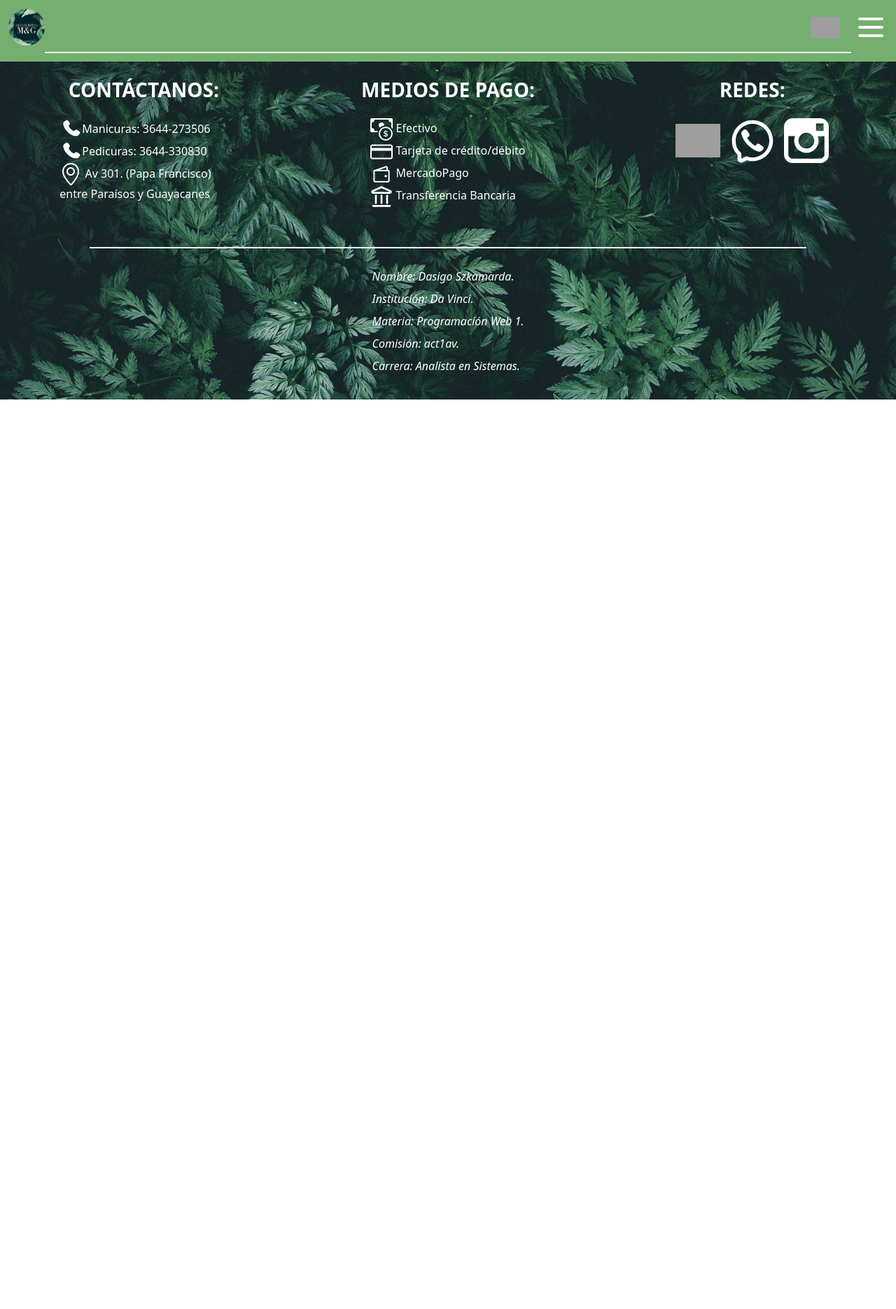
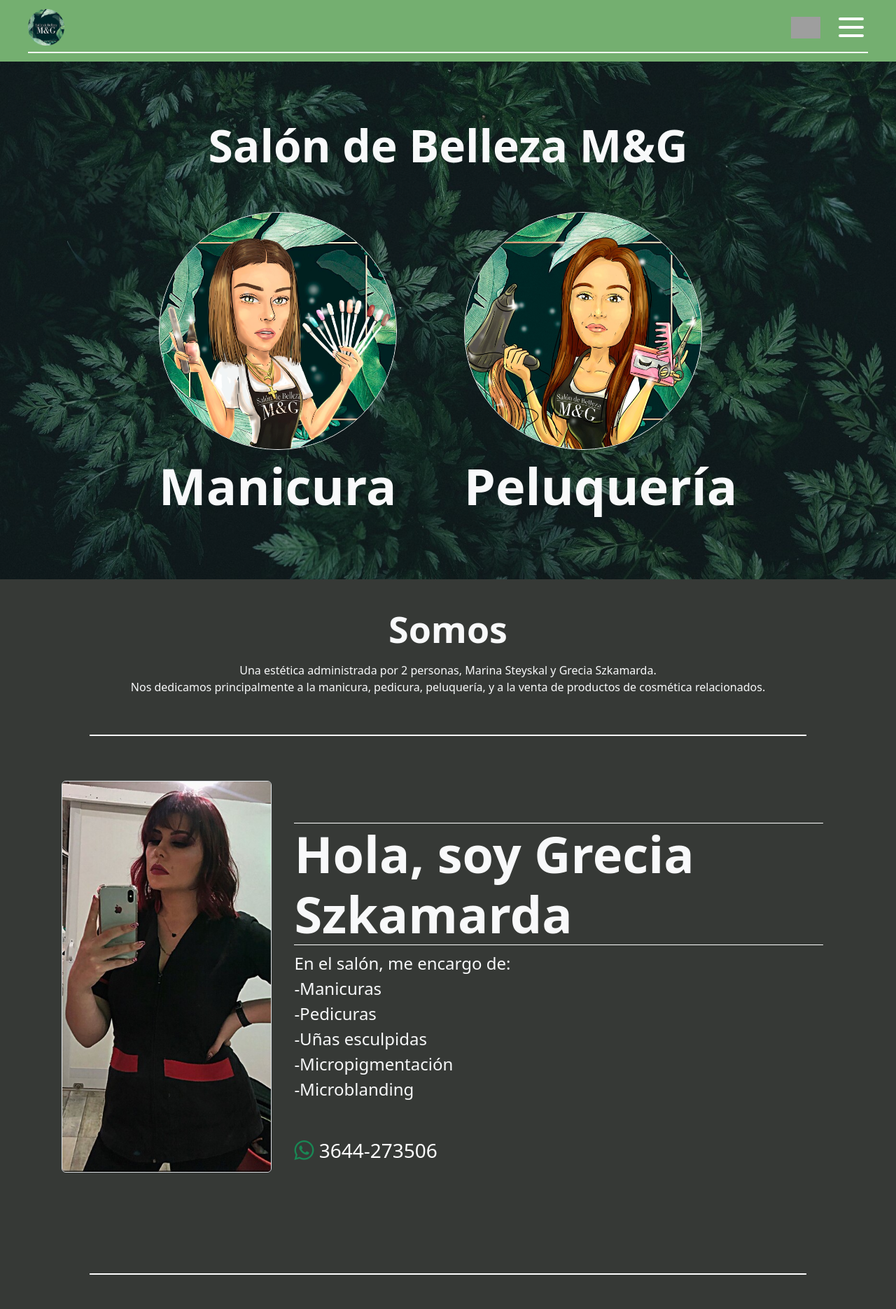
Before and after one commit to DasigoSZK/salonMG, a PHP site: page / in a window 1280 px wide. Shown: the top 1871 px of the page at 70% size. Before the commit the page ends 571 px from the top, so only its background shows below. Run offline with PHP 8.4, Linux system fonts and the light colour scheme; grey boxes are pictures that could not be loaded.

Commit message:
index html and css responsive, navbar container 1200px

```diff
--- a/contacto.html
+++ b/contacto.html
@@ -6,6 +6,7 @@
   <meta name="viewport" content="width=device-width, initial-scale=1.0">
   <!-- Bootstrap -->
   <link rel="stylesheet" href="https://cdn.jsdelivr.net/npm/bootstrap@5.3.2/dist/css/bootstrap.min.css">
+  <link rel="stylesheet" href="https://cdn.jsdelivr.net/npm/bootstrap-icons@1.11.2/font/bootstrap-icons.min.css">
   <!-- Estilos Propios -->
   <link rel="stylesheet" href="css/styles.css">
   <title>Salón de Belleza M&G | Contacto</title>
@@ -18,7 +19,7 @@
 
     <div class="d-lg-block container-fluid">
 
-      <div class="d-flex justify-content-between align-items-center w-100">
+      <div class="nav_menu mx-auto d-flex justify-content-between align-items-center">
 
         <a class="navbar-brand" href="index.html"><img class="nav_logo" src="img/nav/nav-salonLogo.png"
             alt="logo de SalonDeBellezaMG"></a>
--- a/css/styles.css
+++ b/css/styles.css
@@ -13,8 +13,6 @@
   --font-main: "Roboto", "sans-serif";
   --text-color1: #fff;
   --text-color2: #333333;
-  /*NavBarIcono*/
-  --var-navbar-icono: url(img/nav/);
 
 }
 
@@ -37,7 +35,6 @@ html {
 body {
   margin: 0;
   padding: 0;
-  overflow-x: hidden;
   color: var(--text-white);
 }
 
@@ -95,6 +92,10 @@ a {
   text-decoration: none;
 }
 
+.row {
+  --bs-gutter-x: 0;
+}
+
 /* ********Componentes******** */
 
 /* ---- NavBar ---- */
@@ -116,6 +117,11 @@ a {
   background-image: url("../img/nav/nav-menuAbierto.svg");
 }
 
+.nav_menu {
+  max-width: 1200px;
+  width: 100%;
+}
+
 .nav_icon {
   width: 36px;
   margin-top: -2%;
@@ -131,7 +137,7 @@ a {
   color: white;
   border: 1px solid white;
   opacity: 1;
-  max-width: 90vw;
+  max-width: 1200px;
   margin-left: auto;
   margin-right: auto;
   margin-top: 0.25rem;
@@ -151,6 +157,12 @@ a {
   color: var(--color-verdeNav) !important;
 }
 
+.navbar-nav {
+  max-width: 1200px;
+  margin-left: auto;
+  margin-right: auto;
+}
+
 
 
 /* ---- Footer ---- */
@@ -158,6 +170,7 @@ a {
 footer {
   background-image: linear-gradient(rgba(0, 0, 0, 0.25), rgba(0, 0, 0, 0.25)), url(../img/hero/mobile-background.jpg);
   background-size: cover;
+  background-attachment: fixed;
   color: var(--text-color1);
 }
 
@@ -195,6 +208,113 @@ footer {
 
 
 
+/* -------- Inicio -------- */
+
+/* ---- Hero ---- */
+.hero {
+  background-image: linear-gradient(rgba(0, 0, 0, 0.25), rgba(0, 0, 0, 0.3)), url("../img/hero/mobile-background.jpg");
+  height: calc(100vh - 60px);
+  background-attachment: fixed;
+  background-repeat: no-repeat;
+  background-size: cover;
+}
+
+.hero_content {
+  max-width: 1200px;
+  margin-left: auto;
+  margin-right: auto;
+}
+
+.hero_title {
+  font-size: 3rem;
+}
+
+.logo_img {
+  border-radius: 50%;
+  border: 1px solid white;
+  transition: transform 0.3s ease;
+  max-width: 340px;
+  width: 100%;
+}
+
+.logo_img:hover {
+  transform: scale(1.05);
+}
+
+.logo_img:active {
+  animation: scaleIcons 1s ease;
+}
+
+@keyframes scaleIcons {
+  0% {
+    transform: scale(1)
+  }
+
+  50% {
+    transform: scale(1.3)
+  }
+
+  100% {
+    transform: scale(0.8)
+  }
+}
+
+
+
+/* ---- Inicio-Content ---- */
+
+.intro {
+  max-width: 1200px;
+  margin-left: auto;
+  margin-right: auto;
+}
+
+.summary hr {
+  color: white;
+  border: 1px solid white;
+  opacity: 1;
+  max-width: 1200px;
+  width: 80vw;
+  margin-left: auto;
+  margin-right: auto;
+}
+
+.summary {
+  background-color: var(--color-verdeFondo);
+}
+
+.mcard {
+  min-height: 80vh;
+  padding-left: 1rem;
+  padding-right: 1rem;
+  max-width: 1200px;
+  margin-left: auto;
+  margin-right: auto;
+}
+
+.mcard_title {
+  border-top: 1px solid white;
+  border-bottom: 1px solid white;
+}
+
+#manicurista,
+#peluquera {
+  scroll-margin: 8rem;
+}
+
+#grecia-lg,
+#marina-lg {
+  display: none;
+}
+
+
+
+
+
+
+
+
+
 
 /* ********Media-Queries******** */
 
@@ -208,6 +328,38 @@ footer {
   }
 
 
+  /* ---- Hero ---- */
+  .hero {
+    background-image: linear-gradient(rgba(0, 0, 0, 0.25), rgba(0, 0, 0, 0.3)), url("../img/hero/hero-background-desktop.jpg");
+  }
+
+  .hero_title {
+    font-size: 4rem;
+  }
+
+  .hero_logos {
+    gap: 5rem;
+  }
+
+
+
+  /* -------- Inicio -------- */
+
+  /* ---- Summary ---- */
+
+  #grecia-sm,
+  #marina-sm {
+    display: none;
+  }
+
+  #grecia-lg,
+  #marina-lg {
+    display: block;
+    max-height: 70vh;
+    object-fit: cover;
+    margin-right: 1rem;
+  }
+
 }
 
 @media(min-width: 1024px) {
--- a/error.html
+++ b/error.html
@@ -6,6 +6,7 @@
   <meta name="viewport" content="width=device-width, initial-scale=1.0">
   <!-- Bootstrap -->
   <link rel="stylesheet" href="https://cdn.jsdelivr.net/npm/bootstrap@5.3.2/dist/css/bootstrap.min.css">
+  <link rel="stylesheet" href="https://cdn.jsdelivr.net/npm/bootstrap-icons@1.11.2/font/bootstrap-icons.min.css">
   <!-- Estilos Propios -->
   <link rel="stylesheet" href="css/styles.css">
   <title>Salón de Belleza M&G | Error404</title>
@@ -18,7 +19,7 @@
 
     <div class="d-lg-block container-fluid">
 
-      <div class="d-flex justify-content-between align-items-center w-100">
+      <div class="nav_menu mx-auto d-flex justify-content-between align-items-center">
 
         <a class="navbar-brand" href="index.html"><img class="nav_logo" src="img/nav/nav-salonLogo.png"
             alt="logo de SalonDeBellezaMG"></a>
--- a/index.html
+++ b/index.html
@@ -6,6 +6,7 @@
   <meta name="viewport" content="width=device-width, initial-scale=1.0">
   <!-- Bootstrap -->
   <link rel="stylesheet" href="https://cdn.jsdelivr.net/npm/bootstrap@5.3.2/dist/css/bootstrap.min.css">
+  <link rel="stylesheet" href="https://cdn.jsdelivr.net/npm/bootstrap-icons@1.11.2/font/bootstrap-icons.min.css">
   <!-- Estilos Propios -->
   <link rel="stylesheet" href="css/styles.css">
   <title>Salón de Belleza M&G</title>
@@ -14,11 +15,11 @@
 <body>
 
   <!-- NavBar -->
-  <nav class="navbar--color navbar  bg-body-tertiary">
+  <nav class="navbar--color sticky-top navbar  bg-body-tertiary">
 
     <div class="d-lg-block container-fluid">
 
-      <div class="d-flex justify-content-between align-items-center w-100">
+      <div class="nav_menu mx-auto d-flex justify-content-between align-items-center">
 
         <a class="navbar-brand" href="index.html"><img class="nav_logo" src="img/nav/nav-salonLogo.png"
             alt="logo de SalonDeBellezaMG"></a>
@@ -74,6 +75,117 @@
     </div>
   </nav>
 
+  <!-- Inicio -->
+  <main>
+
+    <!-- Hero -->
+    <article class="hero">
+
+      <div class="hero_content d-flex flex-column justify-content-center align-items-center h-100">
+
+        <h1 class="hero_title text-light text-center pb-5 fw-bold display-1">Salón de Belleza M&G</h1>
+
+        <div class="hero_logos w-100 d-flex justify-content-center">
+
+          <div class="hero_logo p-2">
+            <a href="#manicurista">
+              <img src="./img/hero/grecia-logo.jpg" alt="logo caricaturizado de la manicurista" class="logo_img">
+              <h2 class="logo_title text-light display-2 text-center fw-bold mt-2">Manicura</h2>
+            </a>
+          </div>
+
+          <div class="hero_logo p-2">
+            <a href="#peluquera">
+              <img src="./img/hero/marina-logo.jpg" alt="logo caricaturizado de la peluquera" class="logo_img">
+              <h2 class="logo_title text-light display-2 text-center fw-bold mt-2">Peluquería</h2>
+            </a>
+          </div>
+
+        </div>
+
+      </div>
+
+    </article>
+
+    <!-- Content -->
+    <section class="summary">
+
+      <article class="intro p-4 text-center">
+        <h3 class="intro_title text-center fw-bold text-light p-3">Somos</h3>
+        <p class="intro_text text-light ">Una estética administrada por 2 personas, Marina Steyskal y Grecia
+          Szkamarda.<br>
+          Nos dedicamos principalmente a la manicura, pedicura, peluquería, y a la
+          venta
+          de
+          productos de cosmética
+          relacionados.</p>
+      </article>
+
+      <hr>
+
+      <article id="manicurista"
+        class="mcard d-flex flex-column flex-md-row justify-content-center align-items-center p-5">
+
+        <img id="grecia-sm" src="./img/inicio/grecia-sm.jpg" alt="foto de Grecia Szkamarda (Manicurista)"
+          class="mcard_img border border-ligh rounded mb-5">
+        <img id="grecia-lg" src="./img/inicio/grecia-lg.jpg" alt="foto de Grecia Szkamarda (Manicurista)"
+          class="mcard_img border border-ligh rounded mb-5">
+
+        <div class="mcard_text text-light mx-3">
+          <div class="mcard_title mb-2">
+            <h3 class="display-2 fw-bold">Hola, soy Grecia Szkamarda</h3>
+          </div>
+          <p class="fs-4">
+            En el salón, me encargo de:<br>
+            -Manicuras<br>
+            -Pedicuras<br>
+            -Uñas esculpidas<br>
+            -Micropigmentación<br>
+            -Microblanding
+          </p>
+          <a class="fs-3 d-block mt-5" target="_blank"
+            href="https://api.whatsapp.com/send/?phone=5493644273506&text&type=phone_number&app_absent=0">
+            <i class="bi bi-whatsapp text-success"></i>
+            3644-273506
+          </a>
+        </div>
+
+      </article>
+
+      <hr class="my-5">
+
+      <article id="peluquera"
+        class="mcard d-flex flex-column flex-md-row-reverse justify-content-center align-items-center p-5">
+
+        <img id="marina-sm" src="./img/inicio/marina-sm.jpg" alt="foto de Grecia Szkamarda (Manicurista)"
+          class="mcard_img border border-ligh rounded mb-5">
+        <img id="marina-lg" src="./img/inicio/marina-lg-cut.jpg" alt="foto de Grecia Szkamarda (Manicurista)"
+          class="mcard_img border border-ligh rounded mb-5">
+
+        <div class="mcard_text text-light mx-3">
+          <div class="mcard_title mb-2">
+            <h3 class="display-2 fw-bold text-md-end">Hola, soy Marina Steyskal</h3>
+          </div>
+          <p class="fs-4 text-md-end">
+            En el salón, me encargo de:<br>
+            Cortes-<br>
+            Decoloración-<br>
+            Color + Nutrición-<br>
+            Alisados-
+          </p>
+          <a class="fs-3 d-block mt-5 text-md-end" target="_blank"
+            href="https://api.whatsapp.com/send/?phone=5493644330830&text&type=phone_number&app_absent=0">
+            <i class="bi bi-whatsapp text-success"></i>
+            3644-330830
+          </a>
+        </div>
+
+      </article>
+
+    </section>
+
+  </main>
+
   <!-- Pie de Página -->
   <footer class="row">
 
@@ -95,7 +207,7 @@
           </div>
 
           <div class="footer_link">
-            <a
+            <a target="_blank"
               href="https://www.google.com/maps/place/26%C2%B048'14.0%22S+60%C2%B024'57.7%22W/@-26.8038981,-60.4182115,17z/data=!3m1!4b1!4m4!3m3!8m2!3d-26.8038981!4d-60.4160228?hl=es">
               <img class="footer_icon" src="./img/footer/footer-locacion.svg"
                 alt="ícono minimalista de ubicación geográfica">
@@ -146,15 +258,16 @@
         <h3 class="div_titulo fw-bold h3 mb-4">REDES:</h3>
         <div class="div_links">
 
-          <a href="https://www.facebook.com/nails.greecee">
+          <a target="_blank" href="https://www.facebook.com/nails.greecee">
             <img src="./img/footer/footer-fb.svg" alt="ícono minimalista de Facebook (red social)" class="footer_redes">
           </a>
 
-          <a href="https://api.whatsapp.com/send/?phone=5493644273506&text&type=phone_number&app_absent=0">
+          <a target="_blank"
+            href="https://api.whatsapp.com/send/?phone=5493644273506&text&type=phone_number&app_absent=0">
             <img src="./img/footer/footer-wpp.svg" alt="ícono minimalista de WhatsApp" class="footer_redes">
           </a>
 
-          <a href="https://www.instagram.com/salon.de.belleza.mg/">
+          <a target="_blank" href="https://www.instagram.com/salon.de.belleza.mg/">
             <img src="./img/footer/footer-ig.svg" alt="ícono minimalista de Instagram (red social)"
               class="footer_redes">
           </a>
```
Also changed, not shown: preguntasFrecuentes.html (+7 -5 lines), sobreNosotras.html (+7 -5 lines), tienda.html (+7 -5 lines).
